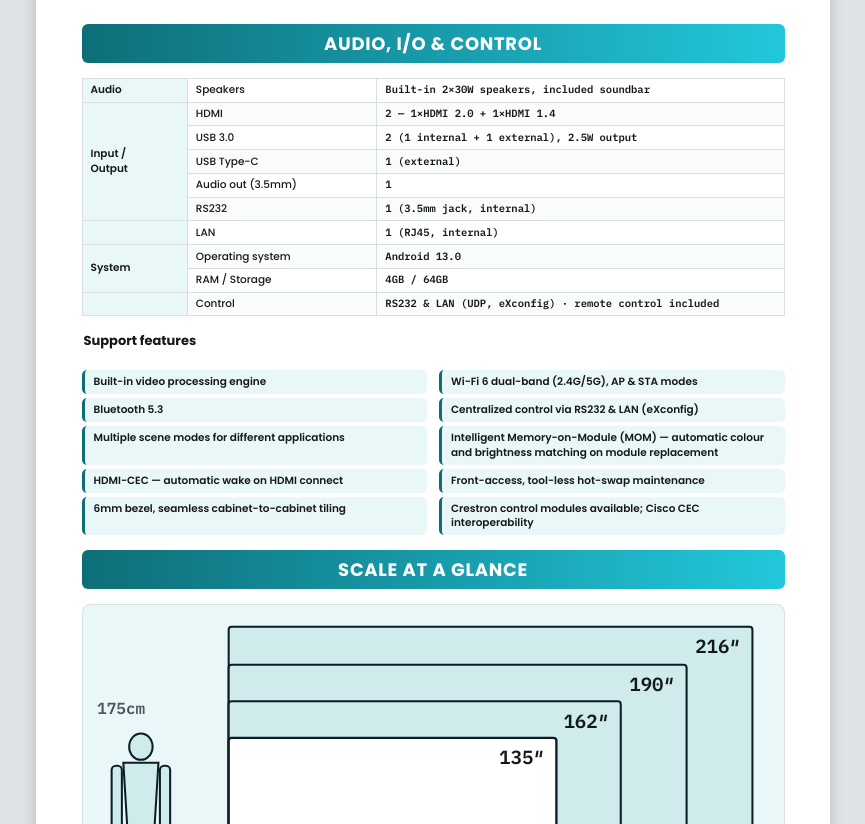
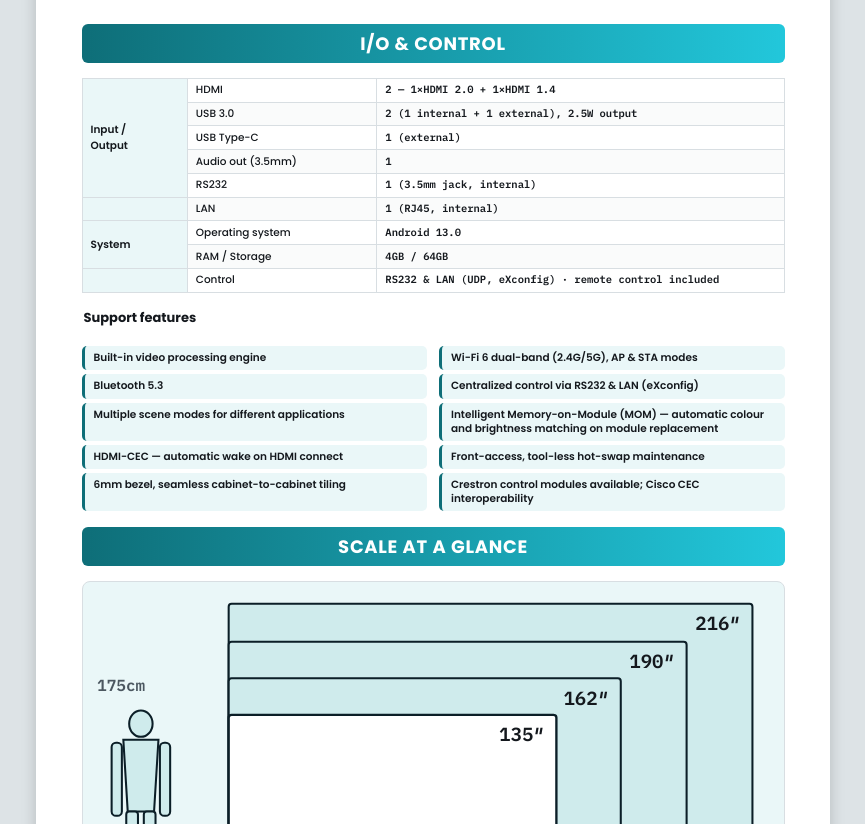
Before and after one commit to daveleo/eXview-Edge-Datasheet, a plain HTML site: page index.html in a window 1280 px wide. Shown: the part 2435-3259 px from the top of the page, without its empty margins (207-1072 px from the left). Drawn offline with Linux system fonts and the light colour scheme.

Commit message:
Remove Audio/Speakers section - not present on eXview Edge hardware
eXview Edge has no built-in speakers or soundbar. Removed the Audio
row in all four languages; Audio out (3.5mm) stays under I/O. Renamed
section title from "Audio, I/O & Control" to "I/O & Control".

Co-Authored-By: Claude Sonnet 5 <noreply@anthropic.com>

```diff
--- a/index.html
+++ b/index.html
@@ -658,16 +658,10 @@
   </div>
 
   <div class="sheet__body">
-    <div class="title-band" data-i18n="audioIOTitle">Audio, I/O &amp; Control</div>
+    <div class="title-band" data-i18n="audioIOTitle">I/O &amp; Control</div>
 
     <table class="spec">
       <tbody>
-        <tr>
-          <td class="cat-cell" data-i18n="catAudio">Audio</td>
-          <td class="row-label" data-i18n="rowSpeakers">Speakers</td>
-          <td class="data" colspan="4" data-i18n="valSpeakers">Built-in 2&times;30W speakers, included soundbar</td>
-        </tr>
-
         <tr>
           <td class="cat-cell" rowspan="5" data-i18n="catIO">Input /<br>Output</td>
           <td class="row-label" data-i18n="rowHDMI">HDMI</td>
@@ -828,11 +822,9 @@
       valOption: `Option`,
       valNoFans: `No fans`,
       footnoteEst: `Estimated figure, pending final production test.`,
-      audioIOTitle: `Audio, I/O &amp; Control`,
-      catAudio: `Audio`,
+      audioIOTitle: `I/O &amp; Control`,
       catIO: `Input /<br>Output`,
       catSystem: `System`,
-      rowSpeakers: `Speakers`,
       rowHDMI: `HDMI`,
       rowUSB30: `USB 3.0`,
       rowUSBC: `USB Type-C`,
@@ -842,7 +834,6 @@
       rowOS: `Operating system`,
       rowRAMStorage: `RAM / Storage`,
       rowControl: `Control`,
-      valSpeakers: `Built-in 2&times;30W speakers, included soundbar`,
       valUSB30: `2 (1 internal + 1 external), 2.5W output`,
       valUSBC: `1 (external)`,
       valRS232: `1 (3.5mm jack, internal)`,
@@ -922,11 +913,9 @@
       valOption: `Tilvalg`,
       valNoFans: `Ingen bl&aelig;sere`,
       footnoteEst: `Estimeret v&aelig;rdi, afventer endelig produktionstest.`,
-      audioIOTitle: `Lyd, I/O &amp; styring`,
-      catAudio: `Lyd`,
+      audioIOTitle: `I/O &amp; styring`,
       catIO: `Input /<br>Output`,
       catSystem: `System`,
-      rowSpeakers: `H&oslash;jttalere`,
       rowHDMI: `HDMI`,
       rowUSB30: `USB 3.0`,
       rowUSBC: `USB Type-C`,
@@ -936,7 +925,6 @@
       rowOS: `Styresystem`,
       rowRAMStorage: `RAM / lagerplads`,
       rowControl: `Styring`,
-      valSpeakers: `Indbyggede 2&times;30W h&oslash;jttalere i medf&oslash;lgende soundbar`,
       valUSB30: `2 (1 intern + 1 ekstern), 2,5W udgang`,
       valUSBC: `1 (ekstern)`,
       valRS232: `1 (3,5mm jackstik, intern)`,
@@ -1016,11 +1004,9 @@
       valOption: `Optional`,
       valNoFans: `L&uuml;fterlos`,
       footnoteEst: `Gesch&auml;tzter Wert, vorbehaltlich abschlie&szlig;ender Fertigungstests.`,
-      audioIOTitle: `Audio, I/O &amp; Steuerung`,
-      catAudio: `Audio`,
+      audioIOTitle: `I/O &amp; Steuerung`,
       catIO: `Eingang /<br>Ausgang`,
       catSystem: `System`,
-      rowSpeakers: `Lautsprecher`,
       rowHDMI: `HDMI`,
       rowUSB30: `USB 3.0`,
       rowUSBC: `USB-C`,
@@ -1030,7 +1016,6 @@
       rowOS: `Betriebssystem`,
       rowRAMStorage: `RAM / Speicher`,
       rowControl: `Steuerung`,
-      valSpeakers: `Eingebaute 2&times;30W-Lautsprecher in mitgelieferter Soundbar`,
       valUSB30: `2 (1 intern + 1 extern), 2,5W Ausgangsleistung`,
       valUSBC: `1 (extern)`,
       valRS232: `1 (3,5mm-Klinke, intern)`,
@@ -1110,11 +1095,9 @@
       valOption: `可选`,
       valNoFans: `无风扇散热`,
       footnoteEst: `预估数值，待最终量产测试确认。`,
-      audioIOTitle: `音频、接口与控制`,
-      catAudio: `音频`,
+      audioIOTitle: `接口与控制`,
       catIO: `输入 /<br>输出`,
       catSystem: `系统`,
-      rowSpeakers: `扬声器`,
       rowHDMI: `HDMI`,
       rowUSB30: `USB 3.0`,
       rowUSBC: `USB Type-C`,
@@ -1124,7 +1107,6 @@
       rowOS: `操作系统`,
       rowRAMStorage: `内存 / 存储`,
       rowControl: `控制方式`,
-      valSpeakers: `内置2&times;30W扬声器，随附声霸条`,
       valUSB30: `2个（内置1个+外置1个），输出功率2.5W`,
       valUSBC: `1个（外置）`,
       valRS232: `1个（3.5mm插孔，内置）`,
```
